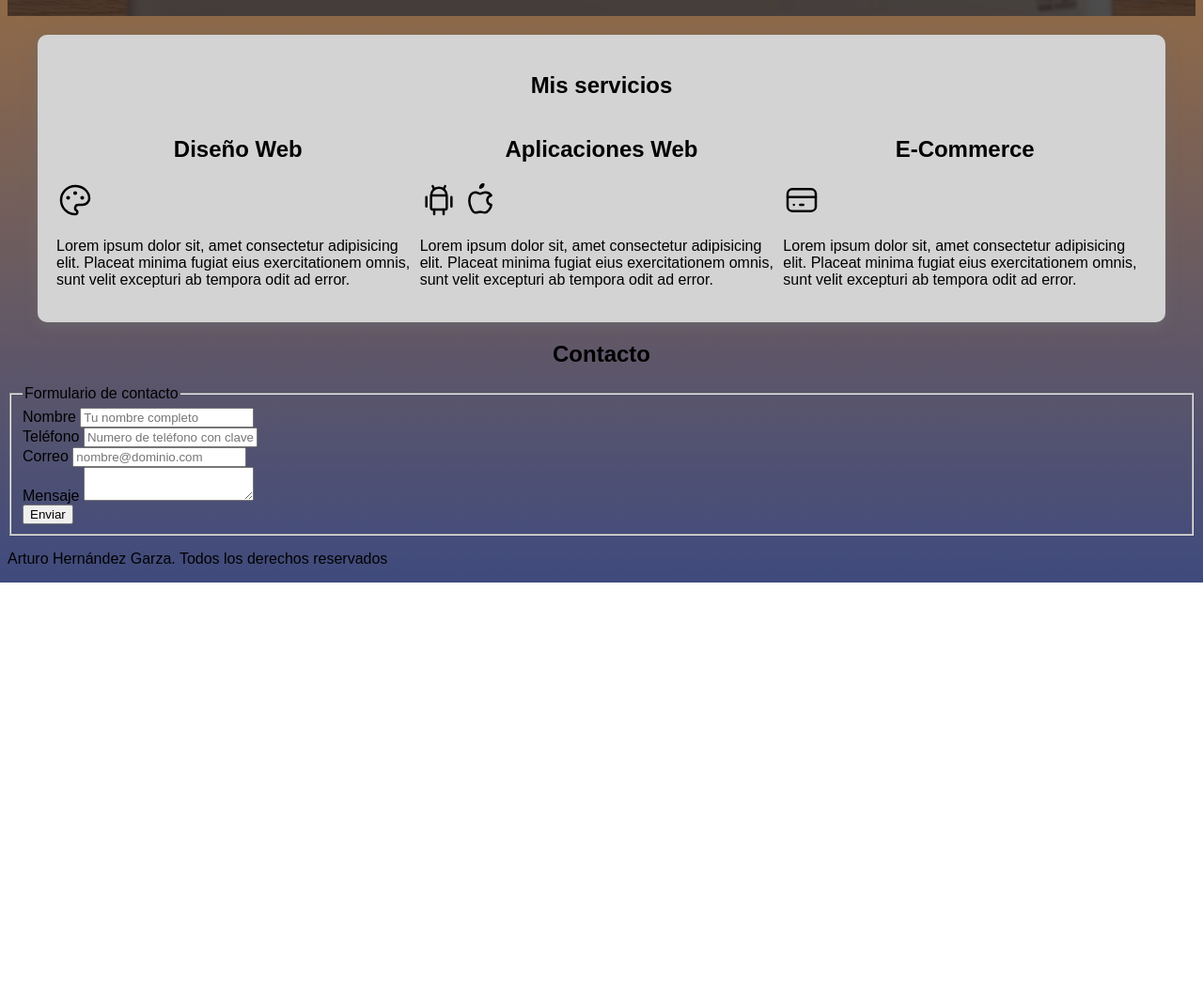
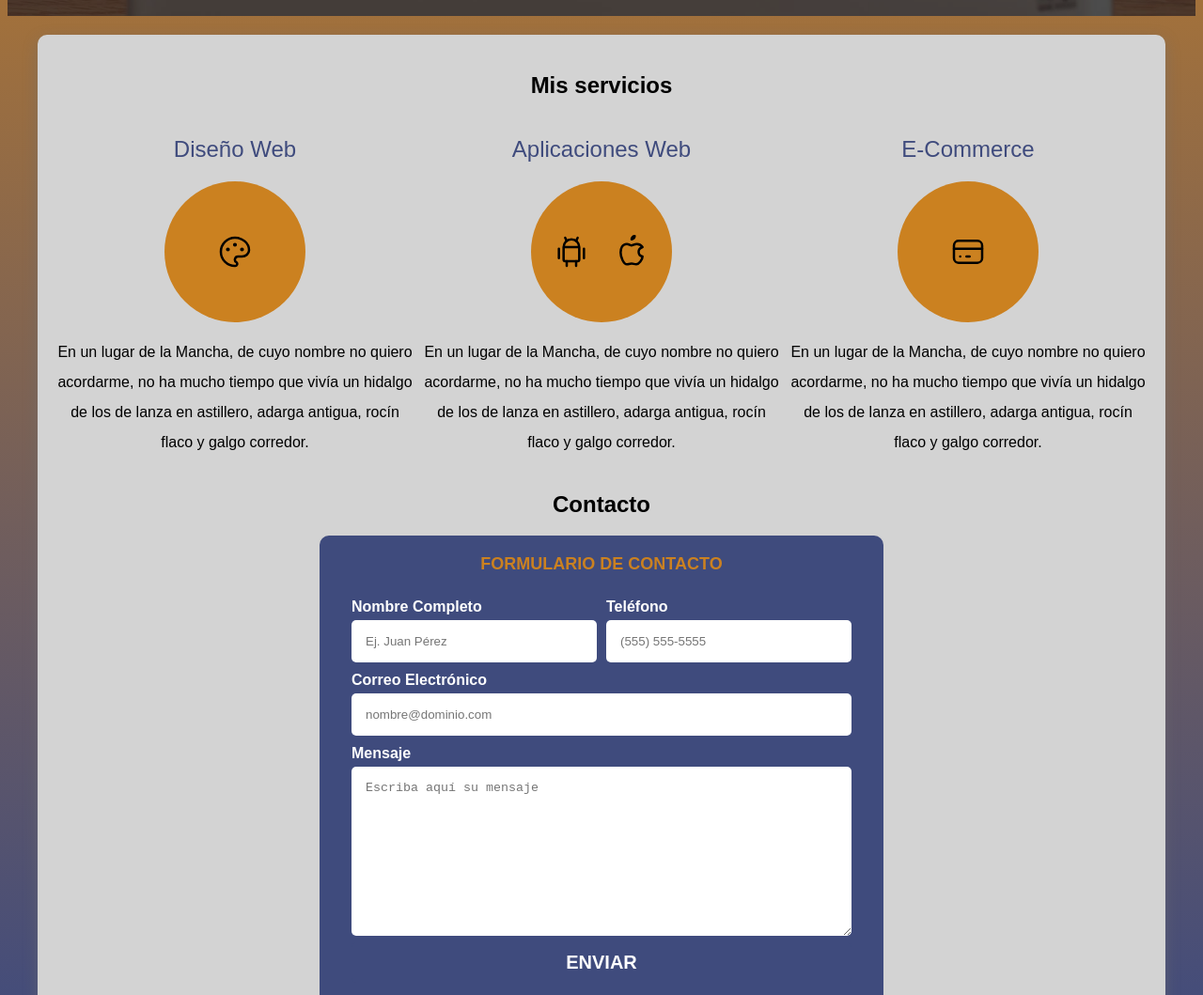
Before and after one commit to ArturoHDZG/FreelanceWeb, a plain HTML site: page index.html in a window 1280 px wide. Shown: the part 460-1519 px from the top of the page at 94% size. Before the commit the page ends 1080 px from the top, so only its background shows below. Drawn offline with Linux system fonts and the light colour scheme.

Commit message:
"v1.0 Final"

```diff
--- a/css/styles.css
+++ b/css/styles.css
@@ -1,19 +1,29 @@
 :root {
-/*Colores*/
+    /* Colores */
     --blanco: hsl(0, 0%, 100%);
     --negro: hsl(0, 0%, 1%);
     --primario: hsl(229, 33%, 37%);
     --secundario: hsl(34, 73%, 46%);
-/*Tamaño de fuentes*/
+    /* Tamaño de fuentes */
     --f-titulo: 0.9rem;
 }
 
 html {
     font-size: 62.5%;
     box-sizing: border-box;
+    scroll-snap-type: none;
 }
 
-*, *:before, *:after {
+/* Scroll snap */
+.services,
+.titulo,
+.formulary {
+    scroll-snap-align: center;
+}
+
+*,
+*:before,
+*:after {
     box-sizing: inherit;
 }
 
@@ -23,11 +33,16 @@ body {
     background-image: linear-gradient(to top, var(--primario) 0%, var(--secundario) 100%)
 }
 
-h2, h3, h4, h5, h6 {
+h2,
+h3,
+h4,
+h5,
+h6,
+span {
     text-align: center;
 }
 
-.boton {
+.buttons {
     background-color: var(--primario);
     color: var(--blanco);
     padding: 1rem 3rem;
@@ -38,10 +53,15 @@ h2, h3, h4, h5, h6 {
     font-weight: bold;
     border-radius: 0.5rem;
     text-align: center;
+    border: none;
+}
+
+.buttons:hover {
+    cursor: pointer;
 }
 
 @media (min-width: 768px) {
-    .boton {
+    .buttons {
         width: auto;
     }
 }
@@ -51,6 +71,25 @@ h2, h3, h4, h5, h6 {
     font-size: var(--f-titulo);
     color: var(--primario);
     text-transform: uppercase;
+}
+
+/* Utilidades */
+.w-sm-100 {
+    width: 100%;
+}
+
+@media (min-width: 768px) {
+    .w-100 {
+        width: auto;
+    }
+}
+
+.flex {
+    display: flex;
+}
+
+.align-right {
+    justify-content: flex-end;
 }
 
 .nav-bg {
@@ -98,8 +137,10 @@ h2, h3, h4, h5, h6 {
 
 .con-hero {
     position: absolute;
-    background-color: rgba( 0, 0, 0, .7 ); /*Versión soportada*/
-    background-color: rgb( 0 0 0 / 70% ); /*Versión moderna*/
+    background-color: rgba(0, 0, 0, .7);
+    /*Versión soportada*/
+    background-color: rgb(0 0 0 / 70%);
+    /*Versión moderna*/
     width: 100%;
     height: 100%;
     display: flex;
@@ -108,7 +149,8 @@ h2, h3, h4, h5, h6 {
     padding: 10rem 10rem;
 }
 
-.con-hero h2, .con-hero p {
+.con-hero h2,
+.con-hero p {
     color: var(--blanco);
 }
 
@@ -120,11 +162,104 @@ h2, h3, h4, h5, h6 {
     padding: 2rem;
     border-radius: 1rem;
 }
+
 /*Servicios*/
 @media (min-width: 768px) {
     .services {
         display: grid;
         grid-template-columns: repeat(3, 1fr);
+        column-gap: 1rem;
 
     }
 }
+
+.service {
+    display: flex;
+    flex-direction: column;
+    align-items: center;
+}
+
+.service h2 {
+    color: var(--primario);
+    font-weight: normal;
+}
+
+.service p {
+    line-height: 2;
+    text-align: center;
+}
+
+.service .icons {
+    height: 15rem;
+    width: 15rem;
+    background-color: var(--secundario);
+    border-radius: 50%;
+    display: flex;
+    justify-content: space-evenly;
+    align-items: center;
+}
+
+/* Contacto */
+.formulary {
+    background-color: var(--primario);
+    width: min(60rem, 100%);
+    /* Utiliza el valor mas pequeño */
+    margin: 0 auto;
+    padding: 2rem;
+    border-radius: 1rem;
+}
+
+.formulary fieldset {
+    border: none;
+}
+
+.formulary legend {
+    text-align: center;
+    font-size: 1.8rem;
+    text-transform: uppercase;
+    font-weight: bold;
+    margin-bottom: 2rem;
+    color: var(--secundario);
+}
+
+@media (min-width: 768px) {
+    .container-fields {
+        display: grid;
+        grid-template-columns: repeat(2, 1fr);
+        grid-template-rows: auto auto 20rem;
+        column-gap: 1rem;
+    }
+
+    .fields:nth-child(3),
+    .fields:nth-child(4) {
+        grid-column: 1 / 3;
+    }
+}
+
+.fields {
+    margin-bottom: 1rem;
+}
+
+.fields label {
+    color: var(--blanco);
+    font-weight: bold;
+    margin-bottom: 0.5rem;
+    display: block;
+}
+
+.fields textarea {
+    height: 18rem;
+}
+
+.input-text {
+    width: 100%;
+    border: none;
+    padding: 1.5rem;
+    border-radius: 0.5rem;
+}
+
+.pie {
+    text-align: center;
+    color: var(--secundario);
+    font-size: var(--f-titulo);
+}
--- a/index.html
+++ b/index.html
@@ -1,5 +1,6 @@
 <!DOCTYPE html>
 <html lang="es">
+
 <head>
   <meta charset="UTF-8" />
   <meta http-equiv="X-UA-Compatible" content="IE=edge" />
@@ -9,9 +10,10 @@
   <link rel="preload" href="css/styles.css" as="style">
   <link href="css/styles.css" rel="stylesheet">
 </head>
+
 <body>
   <header>
-      <h1 class="titulo">Arturo Hernández Garza</h1>
+    <h1 class="titulo">Arturo Hernández Garza, Freelancer</h1>
   </header>
 
   <div class="nav-bg">
@@ -29,27 +31,17 @@
       <h2>Diseño y Desarrollo Web Freelance</h2>
 
       <p>
-          <svg
-            xmlns="http://www.w3.org/2000/svg"
-            class="icon icon-tabler icon-tabler-map-pin"
-            width="24"
-            height="24"
-            viewBox="0 0 24 24"
-            stroke-width="2.5"
-            stroke="#ffbf00"
-            fill="none"
-            stroke-linecap="round"
-            stroke-linejoin="round"
-            >
+        <svg xmlns="http://www.w3.org/2000/svg" class="icon icon-tabler icon-tabler-map-pin" width="24" height="24"
+          viewBox="0 0 24 24" stroke-width="2.5" stroke="#ffbf00" fill="none" stroke-linecap="round"
+          stroke-linejoin="round">
           <path stroke="none" d="M0 0h24v24H0z" fill="none" />
           <circle cx="12" cy="11" r="3" />
-            <path
-            d="M17.657 16.657l-4.243 4.243a2 2 0 0 1 -2.827 0l-4.244 -4.243a8 8 0 1 1 11.314 0z"/>
+          <path d="M17.657 16.657l-4.243 4.243a2 2 0 0 1 -2.827 0l-4.244 -4.243a8 8 0 1 1 11.314 0z" />
         </svg>
-          Cuernavaca, Morelos. México.
+        <span>Cuernavaca, Morelos. México.</span>
       </p>
 
-        <a class="boton" href="#">Contactar</a>
+      <a class="buttons" href="http://#">Contactar</a>
 
     </div>
   </section>
@@ -57,27 +49,34 @@
   <main class="nav-cont sombra">
     <h2>Mis servicios</h2>
     <div class="services">
-          <section>
+      <section class="service">
         <h2>Diseño Web</h2>
+        <div class="icons">
           <svg xmlns="http://www.w3.org/2000/svg" class="icon icon-tabler icon-tabler-palette" width="40" height="40"
-            viewBox="0 0 24 24" stroke-width="1.5" stroke="#000000" fill="none" stroke-linecap="round" stroke-linejoin="round">
+            viewBox="0 0 24 24" stroke-width="1.5" stroke="#000000" fill="none" stroke-linecap="round"
+            stroke-linejoin="round">
             <path stroke="none" d="M0 0h24v24H0z" fill="none" />
-            <path d="M12 21a9 9 0 1 1 0 -18a9 8 0 0 1 9 8a4.5 4 0 0 1 -4.5 4h-2.5a2 2 0 0 0 -1 3.75a1.3 1.3 0 0 1 -1 2.25" />
+            <path
+              d="M12 21a9 9 0 1 1 0 -18a9 8 0 0 1 9 8a4.5 4 0 0 1 -4.5 4h-2.5a2 2 0 0 0 -1 3.75a1.3 1.3 0 0 1 -1 2.25" />
             <circle cx="7.5" cy="10.5" r=".5" fill="currentColor" />
             <circle cx="12" cy="7.5" r=".5" fill="currentColor" />
             <circle cx="16.5" cy="10.5" r=".5" fill="currentColor" />
           </svg>
+        </div>
         <p>
-              Lorem ipsum dolor sit, amet consectetur adipisicing elit. Placeat
-              minima fugiat eius exercitationem omnis, sunt velit excepturi ab
-              tempora odit ad error.
+          En un lugar de la Mancha, de cuyo nombre no quiero acordarme, no ha mucho tiempo que vivía un hidalgo de los
+          de lanza en
+          astillero, adarga antigua, rocín flaco y galgo corredor.
         </p>
       </section>
 
-          <section>
+      <section class="service">
         <h2>Aplicaciones Web</h2>
-            <svg xmlns="http://www.w3.org/2000/svg" class="icon icon-tabler icon-tabler-brand-android" width="40" height="40"
-            viewBox="0 0 24 24" stroke-width="1.5" stroke="#000000" fill="none" stroke-linecap="round" stroke-linejoin="round">
+        <div class="icons">
+
+          <svg xmlns="http://www.w3.org/2000/svg" class="icon icon-tabler icon-tabler-brand-android" width="40"
+            height="40" viewBox="0 0 24 24" stroke-width="1.5" stroke="#000000" fill="none" stroke-linecap="round"
+            stroke-linejoin="round">
             <path stroke="none" d="M0 0h24v24H0z" fill="none" />
             <line x1="4" y1="10" x2="4" y2="16" />
             <line x1="20" y1="10" x2="20" y2="16" />
@@ -87,77 +86,85 @@
             <line x1="9" y1="18" x2="9" y2="21" />
             <line x1="15" y1="18" x2="15" y2="21" />
           </svg>
-
-            <svg xmlns="http://www.w3.org/2000/svg" class="icon icon-tabler icon-tabler-brand-apple" width="40" height="40"
-            viewBox="0 0 24 24" stroke-width="1.5" stroke="#000000" fill="none" stroke-linecap="round" stroke-linejoin="round">
+          <svg xmlns="http://www.w3.org/2000/svg" class="icon icon-tabler icon-tabler-brand-apple" width="40"
+            height="40" viewBox="0 0 24 24" stroke-width="1.5" stroke="#000000" fill="none" stroke-linecap="round"
+            stroke-linejoin="round">
             <path stroke="none" d="M0 0h24v24H0z" fill="none" />
             <path
               d="M9 7c-3 0 -4 3 -4 5.5c0 3 2 7.5 4 7.5c1.088 -.046 1.679 -.5 3 -.5c1.312 0 1.5 .5 3 .5s4 -3 4 -5c-.028 -.01 -2.472 -.403 -2.5 -3c-.019 -2.17 2.416 -2.954 2.5 -3c-1.023 -1.492 -2.951 -1.963 -3.5 -2c-1.433 -.111 -2.83 1 -3.5 1c-.68 0 -1.9 -1 -3 -1z" />
             <path d="M12 4a2 2 0 0 0 2 -2a2 2 0 0 0 -2 2" />
           </svg>
+        </div>
         <p>
-              Lorem ipsum dolor sit, amet consectetur adipisicing elit. Placeat
-              minima fugiat eius exercitationem omnis, sunt velit excepturi ab
-              tempora odit ad error.
+          En un lugar de la Mancha, de cuyo nombre no quiero acordarme, no ha mucho tiempo que vivía un hidalgo de los
+          de lanza en
+          astillero, adarga antigua, rocín flaco y galgo corredor.
         </p>
       </section>
 
-          <section>
+      <section class="service">
         <h2>E-Commerce</h2>
-            <svg xmlns="http://www.w3.org/2000/svg" class="icon icon-tabler icon-tabler-credit-card" width="40" height="40"
-            viewBox="0 0 24 24" stroke-width="1.5" stroke="#000000" fill="none" stroke-linecap="round" stroke-linejoin="round">
+        <div class="icons">
+
+          <svg xmlns="http://www.w3.org/2000/svg" class="icon icon-tabler icon-tabler-credit-card" width="40"
+            height="40" viewBox="0 0 24 24" stroke-width="1.5" stroke="#000000" fill="none" stroke-linecap="round"
+            stroke-linejoin="round">
             <path stroke="none" d="M0 0h24v24H0z" fill="none" />
             <rect x="3" y="5" width="18" height="14" rx="3" />
             <line x1="3" y1="10" x2="21" y2="10" />
             <line x1="7" y1="15" x2="7.01" y2="15" />
             <line x1="11" y1="15" x2="13" y2="15" />
           </svg>
+        </div>
         <p>
-              Lorem ipsum dolor sit, amet consectetur adipisicing elit. Placeat
-              minima fugiat eius exercitationem omnis, sunt velit excepturi ab
-              tempora odit ad error.
+          En un lugar de la Mancha, de cuyo nombre no quiero acordarme, no ha mucho tiempo que vivía un hidalgo de los
+          de lanza en
+          astillero, adarga antigua, rocín flaco y galgo corredor.
         </p>
       </section>
     </div> <!--services-->
-    </main>
 
     <section>
       <h2>Contacto</h2>
 
-      <form>
+      <form class="formulary">
         <fieldset>
           <legend>Formulario de contacto</legend>
 
-          <div>
-            <label>Nombre</label>
-            <input type="text" placeholder="Tu nombre completo">
+          <div class="container-fields">
+            <div class="fields">
+              <label>Nombre Completo</label>
+              <input class="input-text" type="text" placeholder="Ej. Juan Pérez">
             </div>
 
-          <div>
+            <div class="fields">
               <label>Teléfono</label>
-            <input type="tel" placeholder="Numero de teléfono con clave LADA">
+              <input class="input-text" type="tel" placeholder="(555) 555-5555">
             </div>
 
-          <div>
-            <label>Correo</label>
-            <input type="email" placeholder="nombre@dominio.com">
+            <div class="fields">
+              <label>Correo Electrónico</label>
+              <input class="input-text" type="email" placeholder="nombre@dominio.com">
             </div>
 
-          <div>
+            <div class="fields">
               <label>Mensaje</label>
-            <textarea></textarea>
+              <textarea class="input-text" placeholder="Escriba aquí su mensaje"></textarea>
             </div>
+          </div> <!--container-fields-->
 
-          <div>
-            <input type="submit" value="Enviar">
+          <div class="align-right flex">
+            <input class="buttons w-sm-100" type="submit" value="Enviar">
           </div>
 
         </fieldset>
       </form>
     </section>
+  </main>
 
-    <footer>
-      <p>Arturo Hernández Garza. Todos los derechos reservados</p>
+  <footer class="pie">
+    <p>Arturo Hernández Garza. Copyright 2022</p>
   </footer>
 </body>
+
 </html>
```
Also changed, not shown: css/normalize.css, 1 other file. Lines whose indentation alone changed are shown as unchanged.
